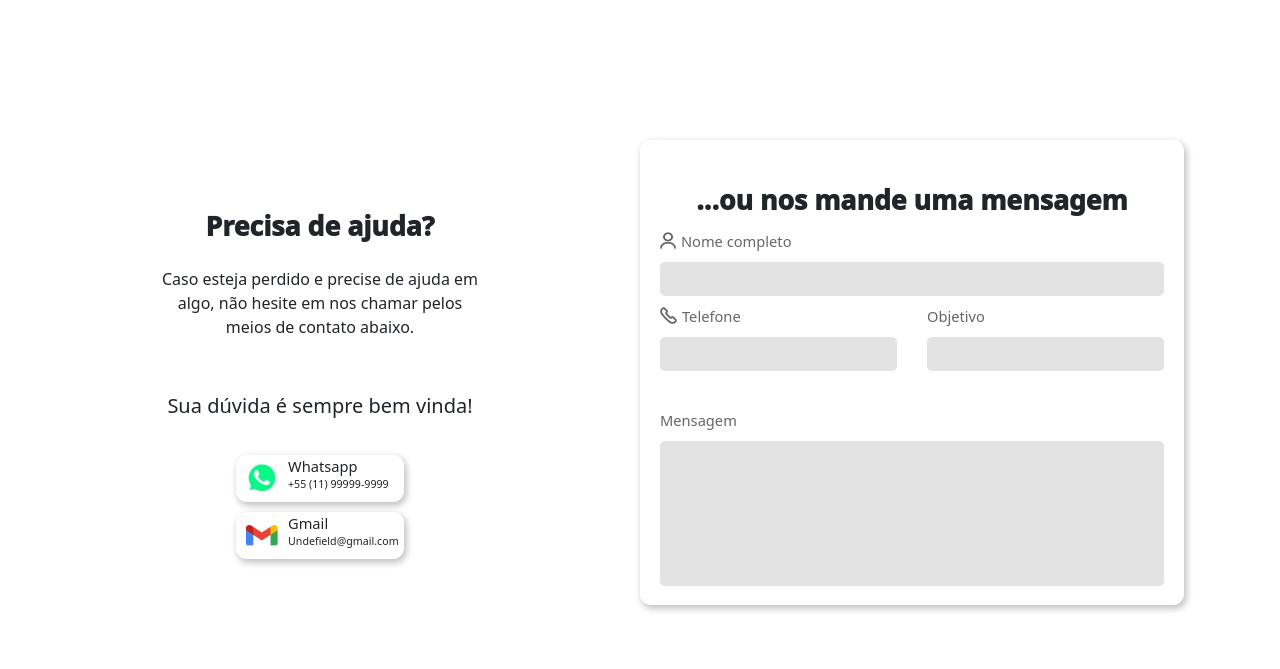
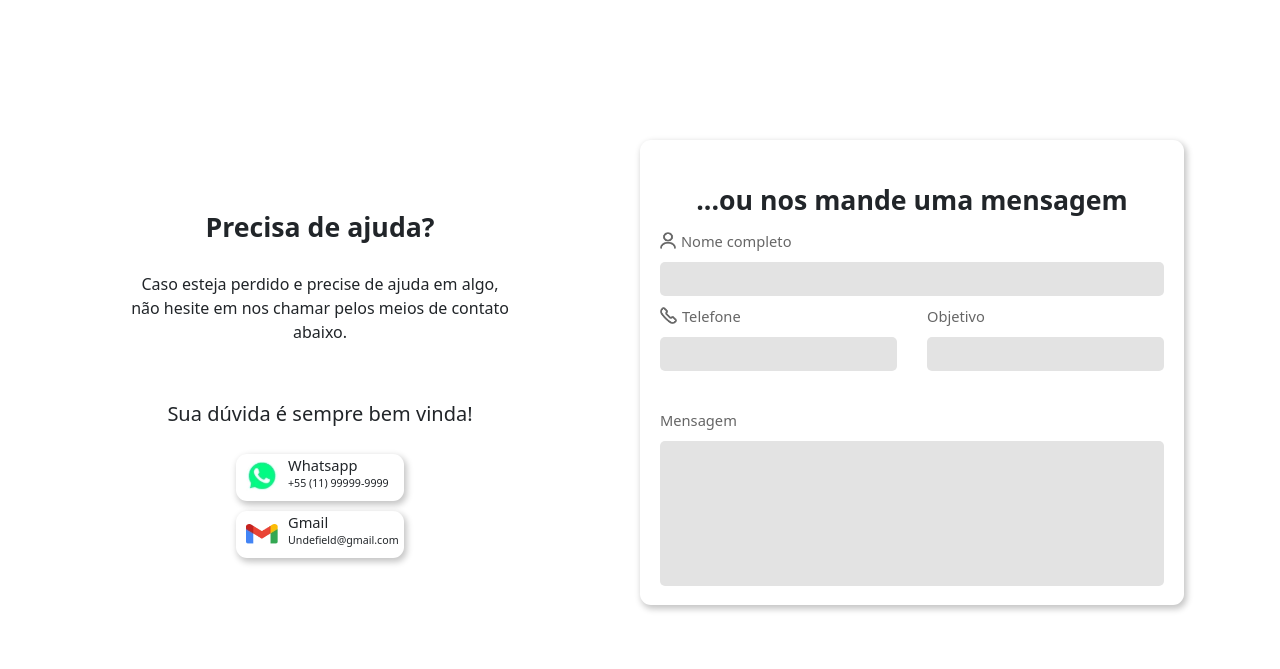
Before and after one commit to gustavorods/2023_odonto_kids, a PHP site: page /assets/pages/contato.html in a window 1280 px wide. Shown: the part 65-734 px from the top of the page. Run offline with PHP 8.4, Linux system fonts and the light colour scheme.

Commit message:
alteração nos wight dos titulos

```diff
--- a/assets/css/contato.css
+++ b/assets/css/contato.css
@@ -222,17 +222,17 @@ div.container-fluid {
     justify-content: center;
     display: grid;
     font-size: 20pt;
-    font-weight: 1000;
+    font-weight: 600;
     padding-top: 40px;
 }
 
 .titulo{
     font-size: 20pt;
-    font-weight: 1000;
+    font-weight: 600;
 }
 
 .paragrafo{
-    width: 320px;
+    width: 380px;
     text-align: center;
     font-size: 12pt;
     margin-bottom: 40px;
@@ -241,7 +241,7 @@ div.container-fluid {
 .chamada{
     font-weight: 500;
     font-size: 15pt;
-    margin-bottom: 23px;
+    margin-bottom: 10spx;
 }
 
 .botoes div:first-child{
```
